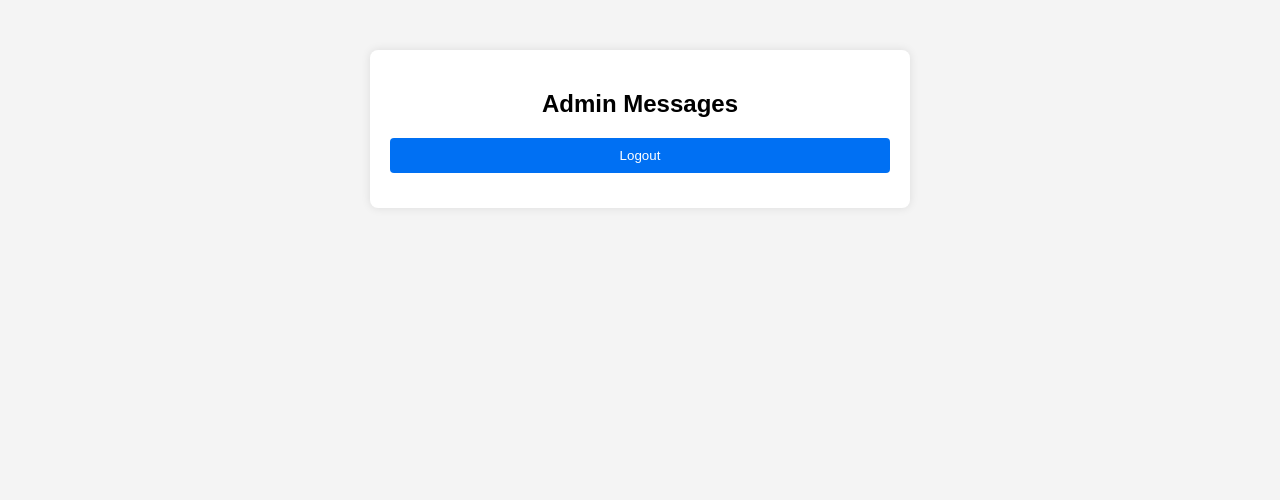
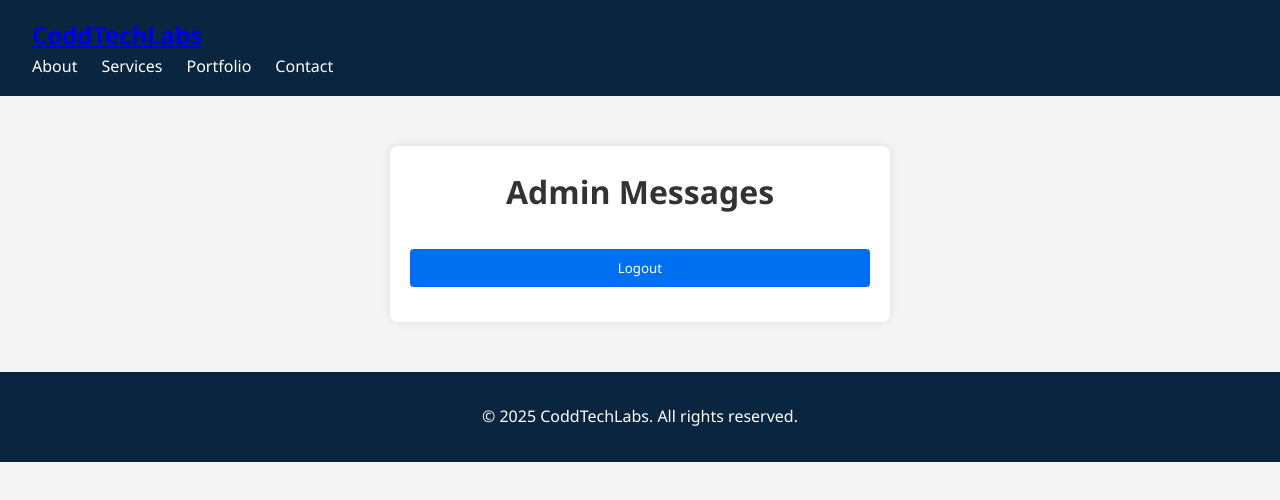
Before and after one commit to ACoddington98/CoddTechLabs, a website: page admin/admin.html in a window 1280 px wide. Drawn offline with nearby package versions, Linux system fonts and the light colour scheme.

Commit message:
Update admin.html

```diff
--- a/admin/admin.html
+++ b/admin/admin.html
@@ -4,15 +4,35 @@
   <meta charset="UTF-8">
   <meta name="viewport" content="width=device-width, initial-scale=1.0">
   <title>Admin Dashboard – CoddTechLabs</title>
-  <link rel="stylesheet" href="admin.css">
+  <link rel="stylesheet" href="../css/style.css"> <!-- reuse main site CSS -->
+  <link rel="stylesheet" href="admin.css">       <!-- optional admin tweaks -->
   <script src="https://cdn.jsdelivr.net/npm/@supabase/supabase-js@2"></script>
 </head>
 <body>
-  <div class="dashboard-container">
+  <!-- Header / Navigation -->
+  <header>
+    <nav>
+      <a href="../index.html" class="logo">CoddTechLabs</a>
+      <ul>
+        <li><a href="../about.html">About</a></li>
+        <li><a href="../services.html">Services</a></li>
+        <li><a href="../portfolio.html">Portfolio</a></li>
+        <li><a href="../contact.html">Contact</a></li>
+      </ul>
+    </nav>
+  </header>
+
+  <!-- Admin Dashboard -->
+  <section class="dashboard-container">
     <h2>Admin Messages</h2>
     <button id="logoutBtn">Logout</button>
     <div id="messages"></div>
-  </div>
+  </section>
+
+  <!-- Footer -->
+  <footer>
+    <p>&copy; 2025 CoddTechLabs. All rights reserved.</p>
+  </footer>
 
   <script src="admin.js"></script>
 </body>
```
